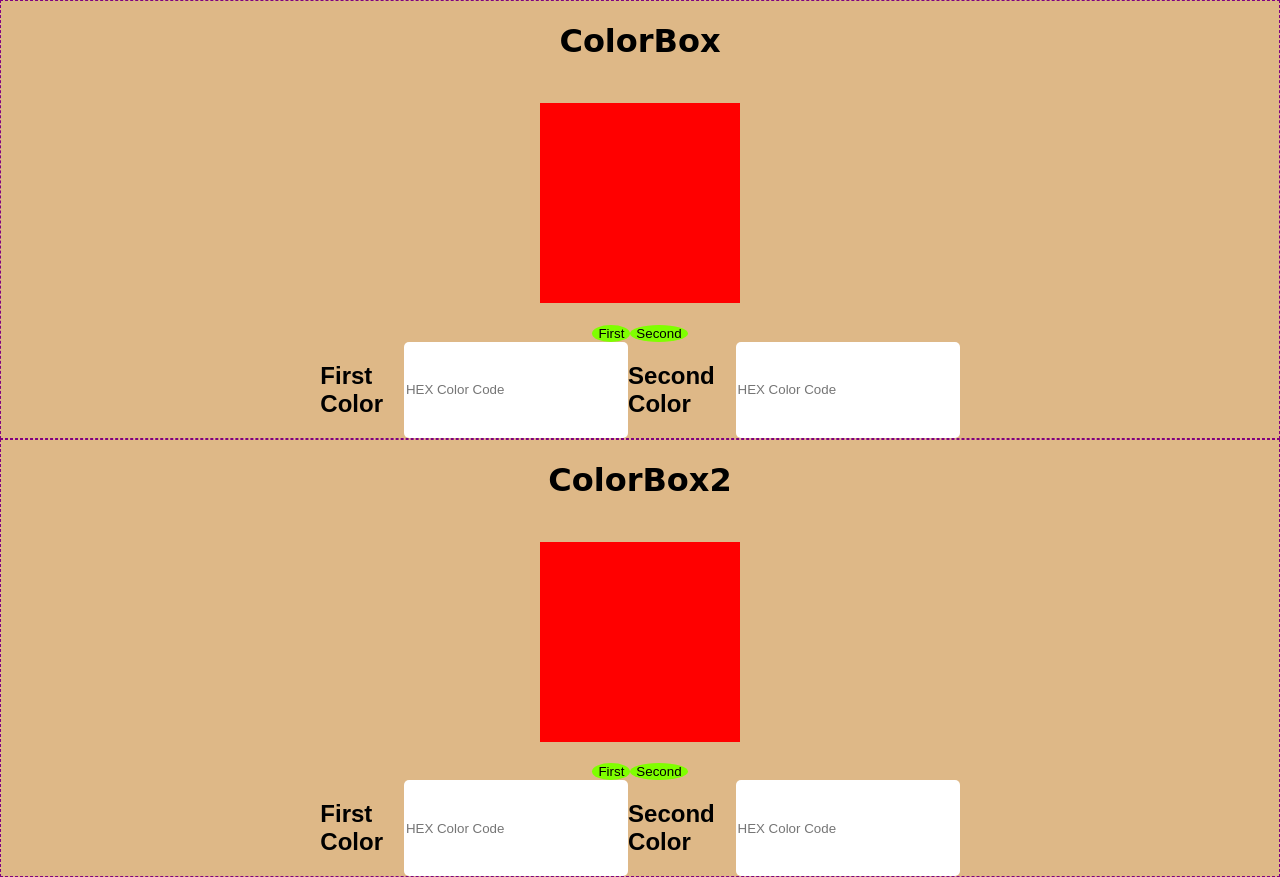
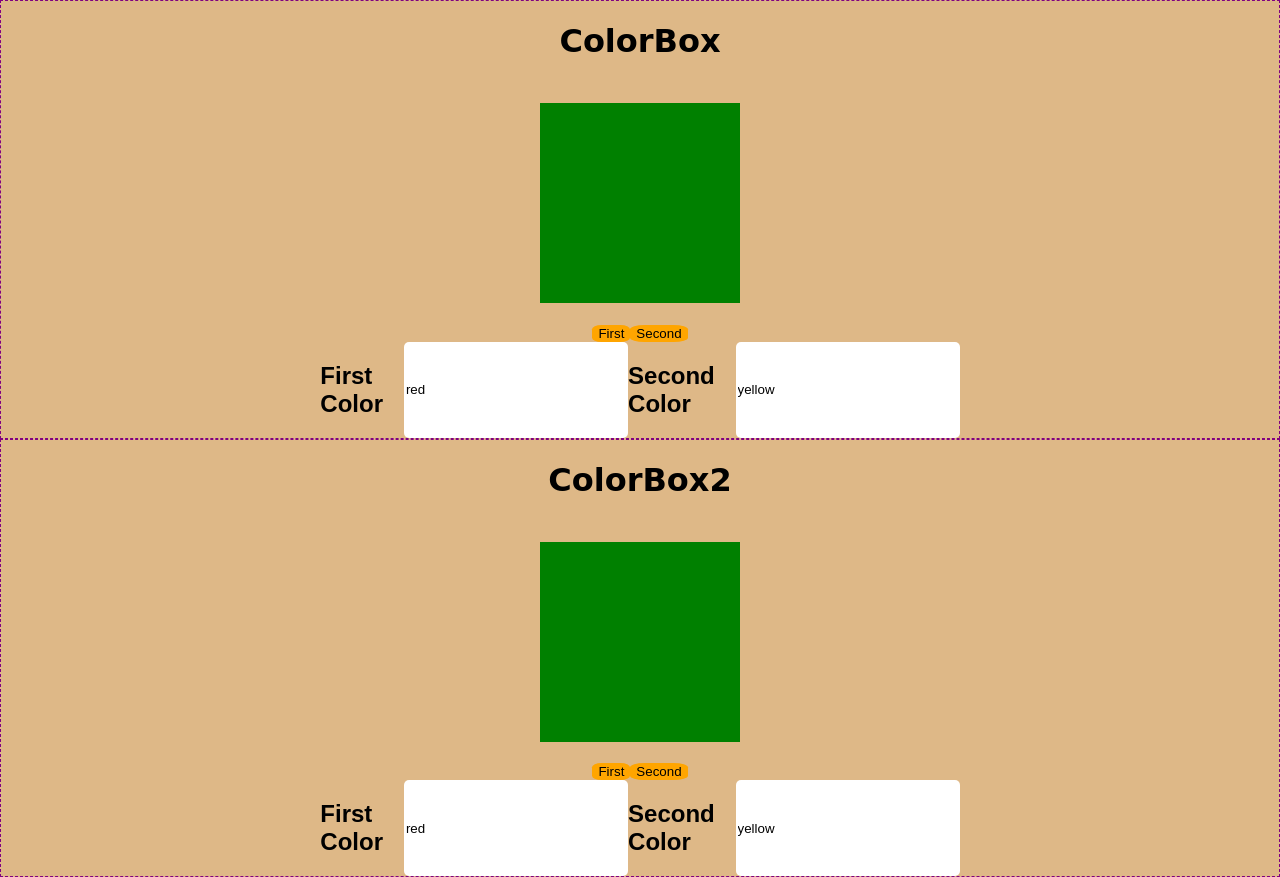
Before and after one commit to davidborah-gda/react-color-box, a React (Create React App) app: page / in a window 1280 px wide. Built offline with nearby package versions, Linux system fonts and the light colour scheme.

Commit message:
Fixed the Color inputs to reflect the default colors and added functionality for each selector input and both buttons

```diff
--- a/src/ColorBox.css
+++ b/src/ColorBox.css
@@ -4,8 +4,8 @@
 .ColorBox-button {
     appearance: none;
     border: none;
-    background-color: chartreuse;
-    border-radius: 100%;
+    background-color: orange;
+    border-radius: 25%;
 }
 .ColorBox-input {
     appearance: none;
--- a/src/ColorBox.js
+++ b/src/ColorBox.js
@@ -7,37 +7,49 @@ class ColorBox extends Component {
   constructor(props) {
     super(props);
     this.state = {
-      color: "red"
+      color: "green",
+      first: "red",
+      second: "yellow"
     };
   }
 
   First() {
     this.setState({
-      color: this.state.color
+      color: this.state.first
     });
   }
   Second() {
     this.setState({
-      color: this.state.color
+      color: this.state.second
     });
   }
 
   changeColor(evt) {
 
     this.setState({
-      color: (evt.target.value)
+      color: "red"
     });
   }
+
+  changeFirstColor(evt){
+    this.setState({
+     first: evt.target.value
+    })
+  }
+
+  changeSecondColor(evt){
+    this.setState({
+      second: evt.target.value
+    })
+  }
+
 
   render() {
     const styles = { backgroundColor: this.state.color };
     return (
       <div className="ColorBox-container">
         {this.props.title ? <h1 className="ColorBox-title">{this.props.title}</h1> : null}
-
         <h1 className="box" style={styles}></h1>
-
-
         <section>
           <button onClick={this.First.bind(this)} className="ColorBox-button">First</button>
           <button onClick={this.Second.bind(this)} className="ColorBox-button">Second</button>
@@ -45,15 +57,15 @@ class ColorBox extends Component {
         <section><h2>First Color</h2>
           <input
             placeholder="HEX Color Code"
-
-            onChange={this.changeColor.bind(this)}
-            className="ColorBox-input" />
+            onChange={this.changeFirstColor.bind(this)}
+            className="ColorBox-input"
+            value= {this.state.first} />
           <h2>Second Color</h2>
           <input
             placeholder="HEX Color Code"
-
-            onChange={this.changeColor.bind(this)}
-            className="ColorBox-input" />
+            onChange={this.changeSecondColor.bind(this)}
+            className="ColorBox-input"
+            value= {this.state.second} />
         </section>
       </div>
     )
```
